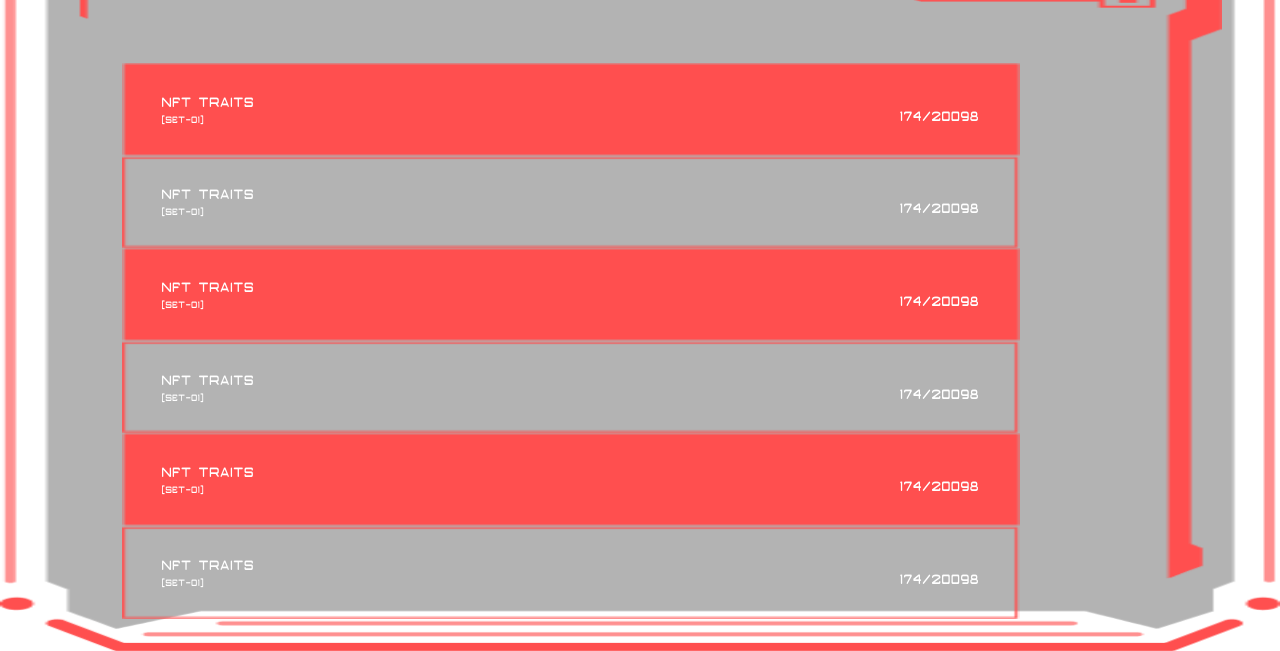
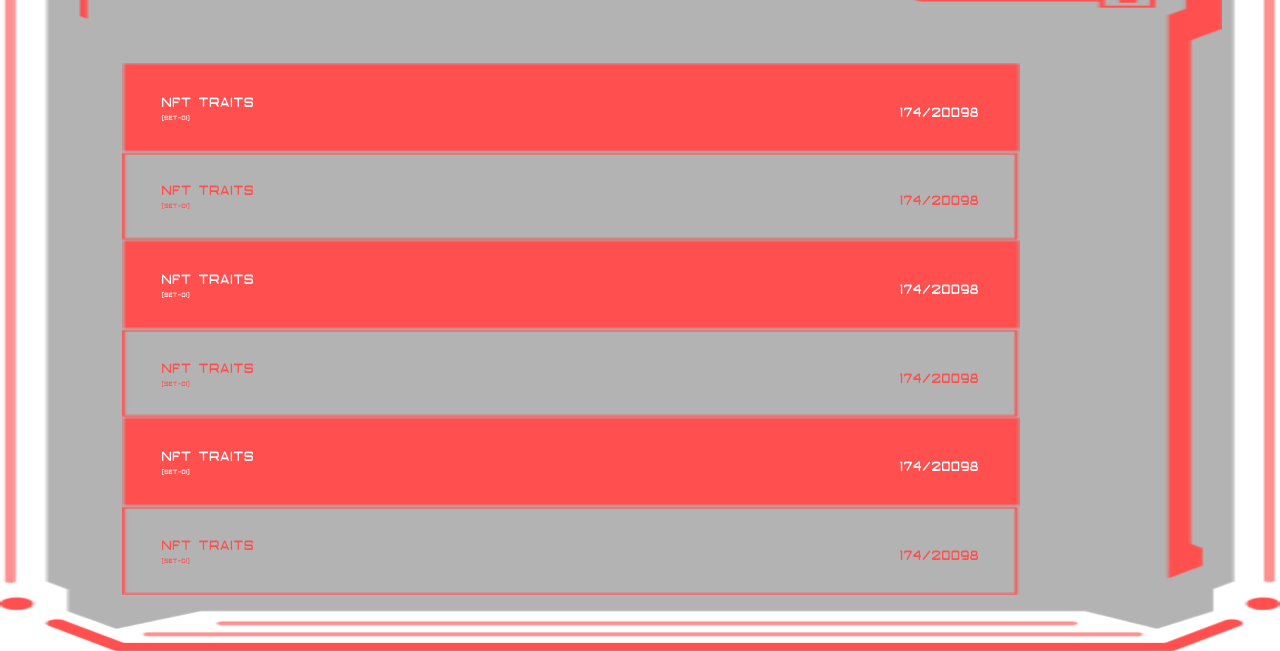
Before and after one commit to ObaidNadeem/iframe-test, a plain HTML site: page sneakPeek/index.html in a window 1280 px wide. Shown: the part 149-800 px from the top of the page. Drawn offline with Linux system fonts and the light colour scheme.

Commit message:
sneak-font-color

```diff
--- a/sneakPeek/style.css
+++ b/sneakPeek/style.css
@@ -81,7 +81,7 @@ body{
 }.block h1:nth-of-type(1){
     align-self: flex-end;
 }.block h2{
-    font-size: 75%;
+    font-size: 50%;
     margin: 0px;
     font-weight: lighter;
 
@@ -90,4 +90,5 @@ body{
     background-image: url(./assets/sneakPeek/Vector\ 146.png);
 }.block:nth-child(even) {
     background-image: url(./assets/sneakPeek/Vector\ 149.png);
+    color: #FF4F4F;
 }
```
